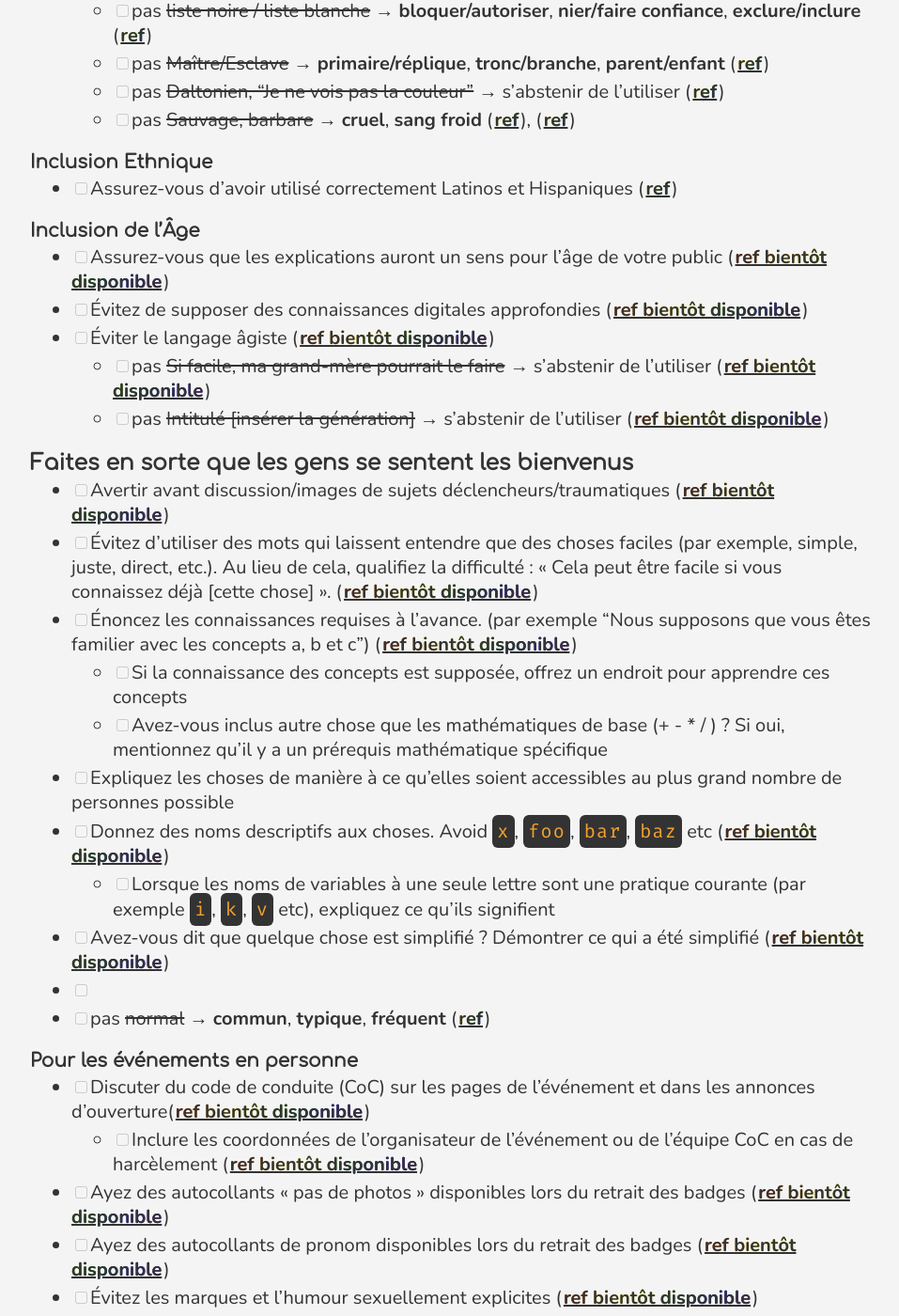
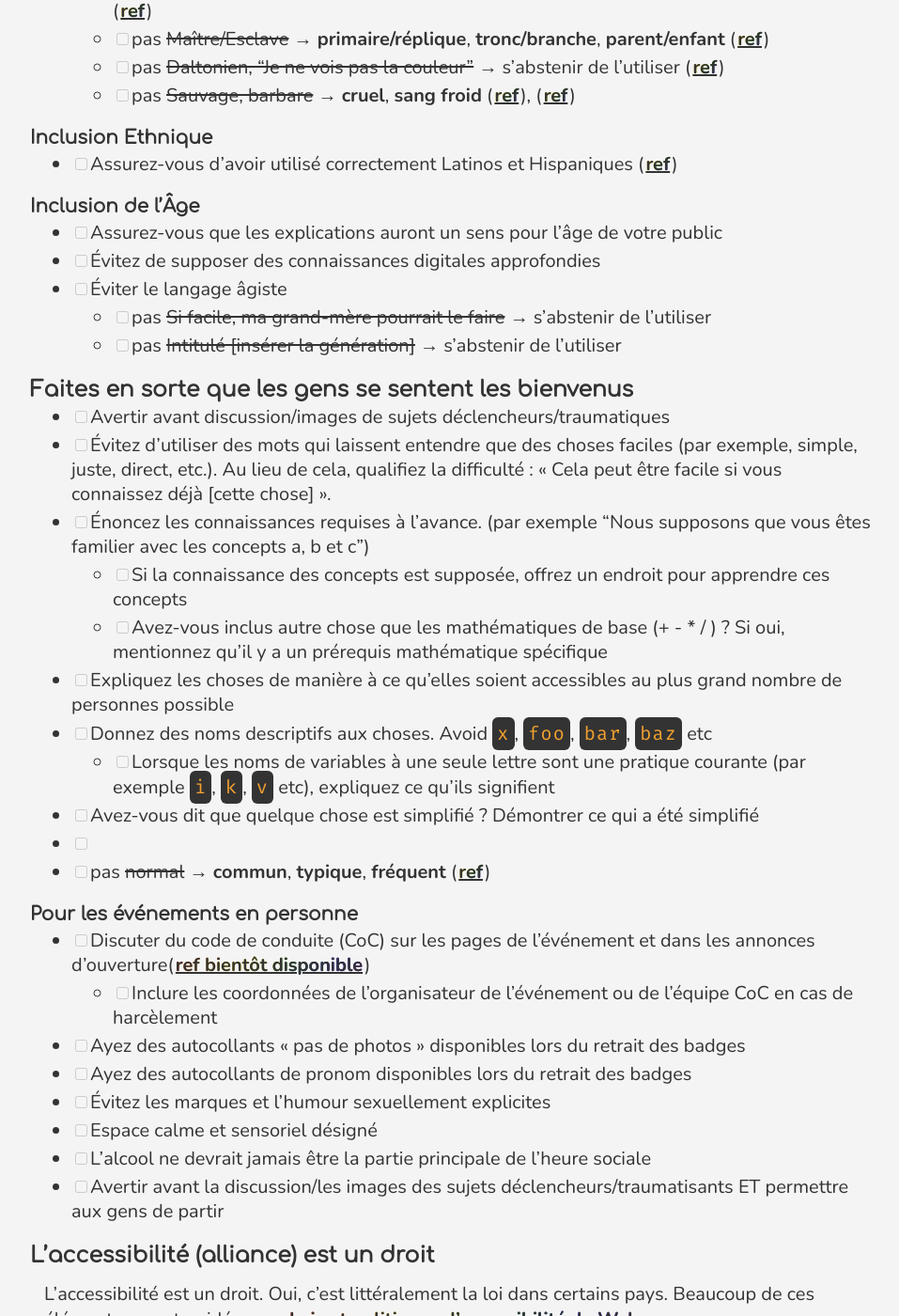
Before and after one commit to VickiLanger/OpenGates, a Jekyll site: the page built from site/versions/1/checklist_fr.md, in a window 1280 px wide and 1400 px high, scrolled down 2471 px. Shown: the whole window at 94% size, without its empty margins (160-1117 px from the left). Built offline with Jekyll 4.4.1, drawn with Linux system fonts in a browser that asks for light colours; nearby versions of some CDN libraries; library files that are not in the unit come from our copies; comment, search, counter and statistics services are not loaded; some of the changed text lies outside the part shown.

Commit message:
remove todo reference links

```diff
--- a/site/versions/1/checklist_fr.md
+++ b/site/versions/1/checklist_fr.md
@@ -46,11 +46,11 @@ La liste de contrôle est divisée en sections pour vous aider à comprendre com
     - [ ] pas ~~"Heure indienne", "Été indien"~~ → s'abstenir de l'utiliser ([ref](https://www.ictinc.ca/blog/culturally-offensive-phrases-you-should-use-at))
     - [ ] pas ~~"Gitan / Juif"~~ → **arnaqué**, **agrippé** ([ref](http://meloukhia.net/2011/02/language_matters_no_gypped_is_pas_a_good_alternative_to_jewed/))
     - [ ] pas ~~"Gitan"~~ → s'abstenir de l'utiliser ([ref](https://now.org/blog/the-g-word-isnt-for-you-how-gypsy-erases-romani-women/))
-    - [ ] pas ~~"Karma"~~ → **châtiment** ([ref bientôt disponible](A FAIRE))
+    - [ ] pas ~~"Karma"~~ → **châtiment**
 
 #### Inclusion du Handicap
 - [ ] Éviter l'inspiration porno ([ref](https://www.youtube.com/watch?v=SxrS7-I_sMQ))
-- [ ] Lorsque vous discutez d'un produit, indiquez ce qui le rend accessible ([ref bientôt disponible](A FAIRE))
+- [ ] Lorsque vous discutez d'un produit, indiquez ce qui le rend accessible
 - [ ] Éviter le langage capacitiste/le validisme  ([ref](http://web.augsburg.edu/english/writinglab/Avoiding_Ableist_Language.pdf)), ([ref](https://www.unr.edu/nevada-today/blogs/2020/avoiding-ableist-terminology))
     - [ ] pas ~~normal~~ → **commun**, **typique**, **fréquent** ([ref](https://medium.com/@leoji/avoid-the-word-normal-and-use-more-words-709fb6a9a11f))
     - [ ] pas ~~Fou, dingo, insensé~~ → **bizarre**, **enorme**, **inconnu** ([ref](https://www.selfdefined.app/definitions/crazy/))
@@ -70,7 +70,7 @@ La liste de contrôle est divisée en sections pour vous aider à comprendre com
 
 #### Inclusion de la Race
 - [ ] Assurer la majuscule de "Noir" ([ref](https://apnews.com/article/entertainment-cultures-race-and-ethnicity-us-news-ap-top-news-7e36c00c5af0436abc09e051261fff1f))
-- [ ] Éviter l'appropriation raciale ([ref bientôt disponible](A FAIRE))
+- [ ] Éviter l'appropriation raciale
     - [ ] S'abstenir du visage noir numérique ([ref](https://www.selfdefined.app/definitions/digital-blackface/))
 - [ ] Évitez les termes et expressions racistes
     - [ ] pas ~~Grand-père~~ → **héritage**, **historique** ([ref](https://www.selfdefined.app/definitions/grandfathering/))
@@ -83,37 +83,37 @@ La liste de contrôle est divisée en sections pour vous aider à comprendre com
 - [ ] Assurez-vous d'avoir utilisé correctement Latinos et Hispaniques ([ref](https://www.yesprep.org/news/blog/featured/~board/blog/post/hispanic-vs-latinos-vs-latinx-explained))
 
 #### Inclusion de l'Âge
-- [ ] Assurez-vous que les explications auront un sens pour l'âge de votre public ([ref bientôt disponible](A FAIRE))
-- [ ] Évitez de supposer des connaissances digitales approfondies ([ref bientôt disponible](A FAIRE))
-- [ ] Éviter le langage âgiste ([ref bientôt disponible](A FAIRE))
-    - [ ] pas ~~Si facile, ma grand-mère pourrait le faire~~ → s'abstenir de l'utiliser ([ref bientôt disponible](A FAIRE))
-    - [ ] pas ~~Intitulé [insérer la génération]~~ → s'abstenir de l'utiliser ([ref bientôt disponible](A FAIRE))
+- [ ] Assurez-vous que les explications auront un sens pour l'âge de votre public
+- [ ] Évitez de supposer des connaissances digitales approfondies
+- [ ] Éviter le langage âgiste
+    - [ ] pas ~~Si facile, ma grand-mère pourrait le faire~~ → s'abstenir de l'utiliser
+    - [ ] pas ~~Intitulé [insérer la génération]~~ → s'abstenir de l'utiliser
 
 
 
 ### Faites en sorte que les gens se sentent les bienvenus
-- [ ] Avertir avant discussion/images de sujets déclencheurs/traumatiques ([ref bientôt disponible](A FAIRE))
-- [ ] Évitez d'utiliser des mots qui laissent entendre que des choses faciles (par exemple, simple, juste, direct, etc.). Au lieu de cela, qualifiez la difficulté : « Cela peut être facile si vous connaissez déjà [cette chose] ». ([ref bientôt disponible](A FAIRE))
-- [ ] Énoncez les connaissances requises à l'avance. (par exemple "Nous supposons que vous êtes familier avec les concepts a, b et c") ([ref bientôt disponible](A FAIRE))
+- [ ] Avertir avant discussion/images de sujets déclencheurs/traumatiques
+- [ ] Évitez d'utiliser des mots qui laissent entendre que des choses faciles (par exemple, simple, juste, direct, etc.). Au lieu de cela, qualifiez la difficulté : « Cela peut être facile si vous connaissez déjà [cette chose] ».
+- [ ] Énoncez les connaissances requises à l'avance. (par exemple "Nous supposons que vous êtes familier avec les concepts a, b et c")
     - [ ] Si la connaissance des concepts est supposée, offrez un endroit pour apprendre ces concepts
     - [ ] Avez-vous inclus autre chose que les mathématiques de base (+ - * / ) ? Si oui, mentionnez qu'il y a un prérequis mathématique spécifique
 - [ ] Expliquez les choses de manière à ce qu'elles soient accessibles au plus grand nombre de personnes possible
-- [ ] Donnez des noms descriptifs aux choses. Avoid `x`, `foo`, `bar`, `baz` etc ([ref bientôt disponible](A FAIRE))
+- [ ] Donnez des noms descriptifs aux choses. Avoid `x`, `foo`, `bar`, `baz` etc
     - [ ] Lorsque les noms de variables à une seule lettre sont une pratique courante (par exemple `i`, `k`, `v` etc), expliquez ce qu'ils signifient
-- [ ] Avez-vous dit que quelque chose est simplifié ? Démontrer ce qui a été simplifié ([ref bientôt disponible](A FAIRE))
+- [ ] Avez-vous dit que quelque chose est simplifié ? Démontrer ce qui a été simplifié
 - [ ] <!--Ne vous moquez pas des coéquipiers non ingénieurs et des utilisateurs finaux !-->
 - [ ] pas ~~normal~~ → **commun**, **typique**, **fréquent** ([ref](https://medium.com/@leoji/avoid-the-word-normal-and-use-more-words-709fb6a9a11f))
 
 
 #### Pour les événements en personne
 - [ ] Discuter du code de conduite (CoC) sur les pages de l'événement et dans les annonces d'ouverture([ref bientôt disponible](A FAIRE))
-    - [ ] Inclure les coordonnées de l'organisateur de l'événement ou de l'équipe CoC en cas de harcèlement ([ref bientôt disponible](A FAIRE))
-- [ ] Ayez des autocollants « pas de photos » disponibles lors du retrait des badges ([ref bientôt disponible](A FAIRE))
-- [ ] Ayez des autocollants de pronom disponibles lors du retrait des badges ([ref bientôt disponible](A FAIRE))
-- [ ] Évitez les marques et l'humour sexuellement explicites ([ref bientôt disponible](A FAIRE))
-- [ ] Espace calme et sensoriel désigné ([ref bientôt disponible](A FAIRE))
-- [ ] L'alcool ne devrait jamais être la partie principale de l'heure sociale ([ref bientôt disponible](A FAIRE))
-- [ ] Avertir avant la discussion/les images des sujets déclencheurs/traumatisants ET permettre aux gens de partir ([ref bientôt disponible](A FAIRE))
+    - [ ] Inclure les coordonnées de l'organisateur de l'événement ou de l'équipe CoC en cas de harcèlement
+- [ ] Ayez des autocollants « pas de photos » disponibles lors du retrait des badges
+- [ ] Ayez des autocollants de pronom disponibles lors du retrait des badges
+- [ ] Évitez les marques et l'humour sexuellement explicites
+- [ ] Espace calme et sensoriel désigné
+- [ ] L'alcool ne devrait jamais être la partie principale de l'heure sociale
+- [ ] Avertir avant la discussion/les images des sujets déclencheurs/traumatisants ET permettre aux gens de partir
 
 
 ### L'accessibilité (alliance) est un droit
@@ -122,9 +122,9 @@ Beaucoup de ces éléments seront guidés par : [Lois et politiques d'accessibi
 
 #### Sécurité
 - [ ] avertir des lumières clignotantes rapidement ([ref](https://www.epilepsy.com/learn/triggers-seizures/photosensitivity-and-seizures#:~:text=For%20about%203%25%20of%20people,common%20in%20children%20and%20adolescents))
-- [ ] avertir des bruits forts ([ref bientôt disponible](A FAIRE))
-- [ ] avertir de tout ce qui pourrait donner le vertige à quelqu'un ([ref bientôt disponible](A FAIRE))
-- [ ] inclure des horodatages pour savoir où passer pour éviter le contenu averti ([ref bientôt disponible](A FAIRE))
+- [ ] avertir des bruits forts
+- [ ] avertir de tout ce qui pourrait donner le vertige à quelqu'un
+- [ ] inclure des horodatages pour savoir où passer pour éviter le contenu averti
 
 #### Perceptible
 Les gens devraient être capables de voir et de lire même avec une vision altérée
@@ -132,17 +132,17 @@ Les gens devraient être capables de voir et de lire même avec une vision alté
 - [ ] Testé avec un lecteur d'écran ([tester ici](https://webaim.org/simulations/screenreader)) ([ref](https://www.tpgi.com/screen-readers-accessibility-testing/#:~:text=If%20you%20test%20for%20accessibility,a%20poor%20user%20experience%20exists.))
 - [ ] Rapports de contraste des couleurs de niveau AA ou AAA ([tester ici](http://colorsafe.co/))
 - [ ] Évitez les « lettrages fantaisie » et les majuscules étranges ([ref](https://www.selfdefined.app/definitions/spongebob-case/))
-- [ ] Inclure des transcriptions pour le contenu audio ([ref bientôt disponible](A FAIRE))
-- [ ] Inclure des sous-titres pour le contenu vidéo ([ref bientôt disponible](A FAIRE))
+- [ ] Inclure des transcriptions pour le contenu audio
+- [ ] Inclure des sous-titres pour le contenu vidéo
 - [ ] Ne comptez pas sur les caractères gras/italiques/barrés pour transmettre un sens ([ref](https://www.tempertemper.net/blog/be-careful-with-strikethrough))
 - [ ] Utilisez `rem` et `em` au lieu de px ([ref](https://dev.to/theodorusclarence/back-to-basic-should-we-use-rem-em-or-pixel-1hd0))
 
 #### Opérable
-- [ ] La navigation au clavier fonctionne ([ref bientôt disponible](A FAIRE))
-- [ ] Responsive ([ref bientôt disponible](A FAIRE))
-- [ ] Fonctionne sur différents appareils et navigateurs ([ref bientôt disponible](A FAIRE))
-- [ ] Fonctionne avec la technologie d'assistance ([ref bientôt disponible](A FAIRE))
+- [ ] La navigation au clavier fonctionne
+- [ ] Responsive
+- [ ] Fonctionne sur différents appareils et navigateurs
+- [ ] Fonctionne avec la technologie d'assistance
 
 #### Organisé
 Disposé d'une manière qui a du sens et utilise un langage que la plupart des gens comprennent
-- [ ] En-têtes utilisés de manière appropriée ([ref bientôt disponible](A FAIRE))
+- [ ] En-têtes utilisés de manière appropriée
```
